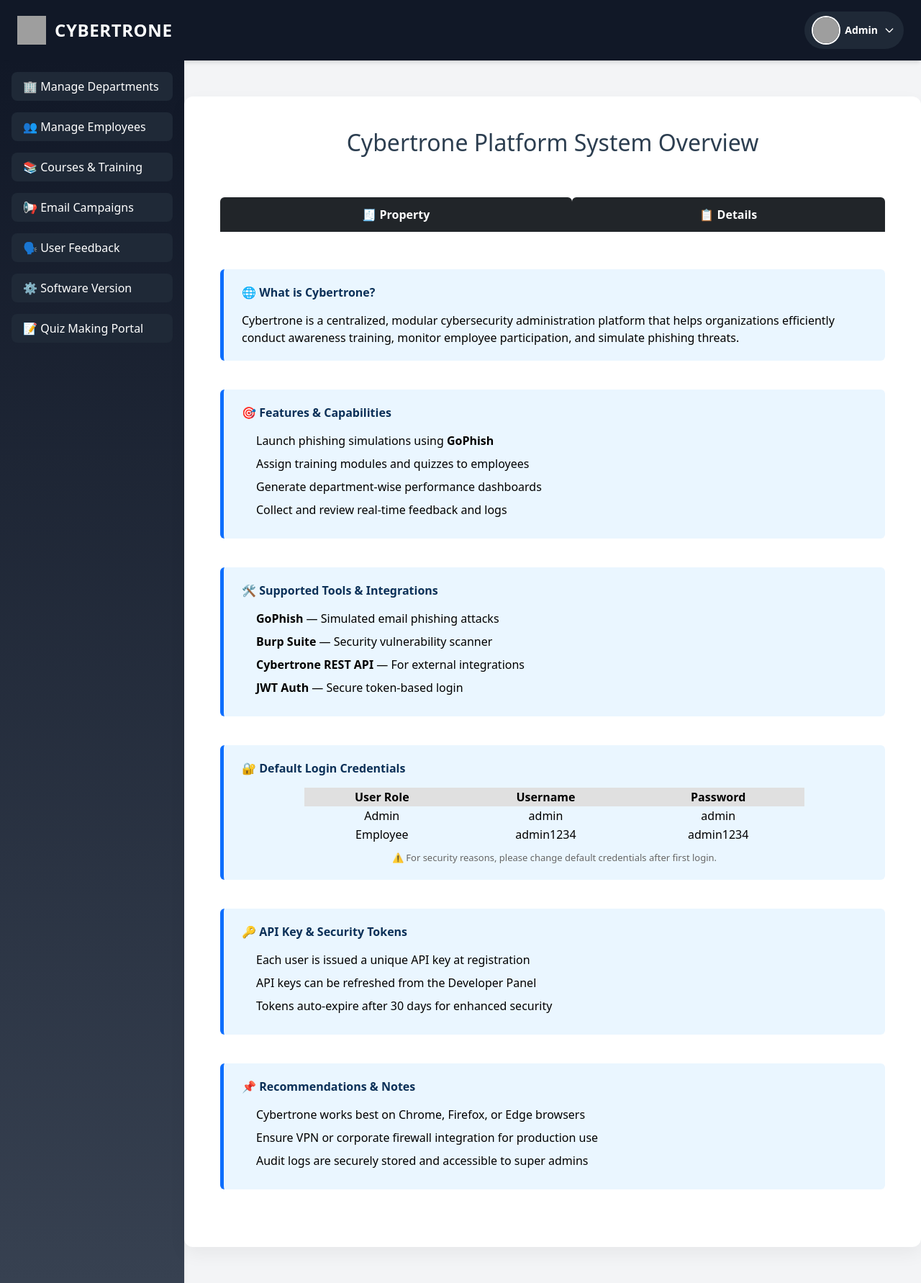
After one commit to Hiranyakeshara/New_Cybertron, a PHP site: page /admin/app/views/settings/view.php in a window 1280 px wide. The commit adds this page. Shown: the whole page at 72% size. Run offline with PHP 8.4, Linux system fonts and the light colour scheme; the template is opened without the code that fills it, so the values that code supplies are empty; some libraries are stand-ins or nearby versions; grey boxes are pictures that could not be loaded.

Commit message:
settings page  updated

```diff
--- a/admin/app/views/layout/sidebar.php
+++ b/admin/app/views/layout/sidebar.php
@@ -54,7 +54,7 @@
       <a href="/New_Cybertron/admin/public/feedback/" class="block py-2 px-4 bg-gray-800 rounded-lg hover:bg-gray-600">🗣️ User Feedback</a>
 
       <!-- Settings -->
-      <a href="/New_Cybertron/admin/public/settings" class="block py-2 px-4 bg-gray-800 rounded-lg hover:bg-gray-600">⚙️ Settings</a>
+      <a href="/New_Cybertron/admin/public/settings" class="block py-2 px-4 bg-gray-800 rounded-lg hover:bg-gray-600">⚙️ Software Version</a>
 
       <!-- New Quiz Making Portal -->
       <div x-data="{ openQuiz: false }">
--- /dev/null
+++ b/admin/app/views/settings/view.php
@@ -0,0 +1,194 @@
+<?php include_once __DIR__ . '/../layout/header.php'; ?>
+<?php include_once __DIR__ . '/../layout/sidebar.php'; ?>
+
+<style>
+    body {
+        background-color: #f4f6f9;
+        font-family: 'Segoe UI', sans-serif;
+    }
+
+    .settings-container {
+        max-width: 1080px;
+        margin: 50px auto;
+        background: #ffffff;
+        padding: 40px 50px;
+        border-radius: 12px;
+        box-shadow: 0 10px 25px rgba(0, 0, 0, 0.05);
+    }
+
+    .settings-container h2 {
+        text-align: center;
+        font-size: 32px;
+        color: #2c3e50;
+        margin-bottom: 40px;
+    }
+
+    .info-table {
+        width: 100%;
+        border-collapse: separate;
+        border-spacing: 0 12px;
+    }
+
+    .info-table thead th {
+        background-color: #212529;
+        color: #ffffff;
+        text-align: center;
+        padding: 12px 18px;
+        border-radius: 6px 6px 0 0;
+        font-size: 16px;
+    }
+
+    .info-table tbody tr {
+        background-color: #f8f9fa;
+        box-shadow: 0 1px 3px rgba(0,0,0,0.04);
+        border-radius: 6px;
+    }
+
+    .info-table td {
+        padding: 16px 20px;
+        vertical-align: middle;
+        font-size: 15px;
+        color: #333;
+    }
+
+    .info-table td:first-child {
+        font-weight: bold;
+        width: 35%;
+        color: #0d6efd;
+    }
+
+    .highlight-box {
+        background-color: #eaf6ff;
+        padding: 20px 25px;
+        border-left: 5px solid #0d6efd;
+        border-radius: 6px;
+        margin: 40px 0;
+    }
+
+    .highlight-box h4 {
+        color: #0b3058;
+        font-weight: 600;
+        margin-bottom: 15px;
+    }
+
+    .default-credentials {
+        margin: auto;
+        width: 80%;
+    }
+
+    .default-credentials th {
+        background-color: #e0e0e0;
+        text-align: center;
+    }
+
+    .default-credentials td {
+        text-align: center;
+    }
+
+    .note {
+        font-size: 13px;
+        text-align: center;
+        margin-top: 10px;
+        color: #666;
+    }
+
+    ul {
+        padding-left: 20px;
+    }
+
+    ul li {
+        margin-bottom: 8px;
+    }
+</style>
+
+<div class="settings-container">
+    <h2>Cybertrone Platform System Overview</h2>
+
+    <table class="info-table">
+        <thead>
+            <tr>
+                <th>🧾 Property</th>
+                <th>📋 Details</th>
+            </tr>
+        </thead>
+        <tbody>
+            <?php foreach ($platformInfo as $key => $value): ?>
+            <tr>
+                <td><?= htmlspecialchars($key) ?></td>
+                <td><?= htmlspecialchars($value) ?></td>
+            </tr>
+            <?php endforeach; ?>
+        </tbody>
+    </table>
+
+    <div class="highlight-box">
+        <h4>🌐 What is Cybertrone?</h4>
+        <p>
+            Cybertrone is a centralized, modular cybersecurity administration platform that helps organizations efficiently conduct awareness training, monitor employee participation, and simulate phishing threats.
+        </p>
+    </div>
+
+    <div class="highlight-box">
+        <h4>🎯 Features & Capabilities</h4>
+        <ul>
+            <li>Launch phishing simulations using <strong>GoPhish</strong></li>
+            <li>Assign training modules and quizzes to employees</li>
+            <li>Generate department-wise performance dashboards</li>
+            <li>Collect and review real-time feedback and logs</li>
+        </ul>
+    </div>
+
+    <div class="highlight-box">
+        <h4>🛠 Supported Tools & Integrations</h4>
+        <ul>
+            <li><strong>GoPhish</strong> — Simulated email phishing attacks</li>
+            <li><strong>Burp Suite</strong> — Security vulnerability scanner</li>
+            <li><strong>Cybertrone REST API</strong> — For external integrations</li>
+            <li><strong>JWT Auth</strong> — Secure token-based login</li>
+        </ul>
+    </div>
+
+    <div class="highlight-box">
+        <h4>🔐 Default Login Credentials</h4>
+        <table class="table table-bordered default-credentials">
+            <thead>
+                <tr>
+                    <th>User Role</th>
+                    <th>Username</th>
+                    <th>Password</th>
+                </tr>
+            </thead>
+            <tbody>
+                <tr>
+                    <td>Admin</td>
+                    <td>admin</td>
+                    <td>admin</td>
+                </tr>
+                <tr>
+                    <td>Employee</td>
+                    <td>admin1234</td>
+                    <td>admin1234</td>
+                </tr>
+            </tbody>
+        </table>
+        <p class="note">⚠️ For security reasons, please change default credentials after first login.</p>
+    </div>
+
+    <div class="highlight-box">
+        <h4>🔑 API Key & Security Tokens</h4>
+        <ul>
+            <li>Each user is issued a unique API key at registration</li>
+            <li>API keys can be refreshed from the Developer Panel</li>
+            <li>Tokens auto-expire after 30 days for enhanced security</li>
+        </ul>
+    </div>
+
+    <div class="highlight-box">
+        <h4>📌 Recommendations & Notes</h4>
+        <ul>
+            <li>Cybertrone works best on Chrome, Firefox, or Edge browsers</li>
+            <li>Ensure VPN or corporate firewall integration for production use</li>
+            <li>Audit logs are securely stored and accessible to super admins</li>
+        </ul>
+    </div>
+</div>
```
Also changed, not shown: admin/app/controllers/SettingsController.php (added, +18 -0 lines).
